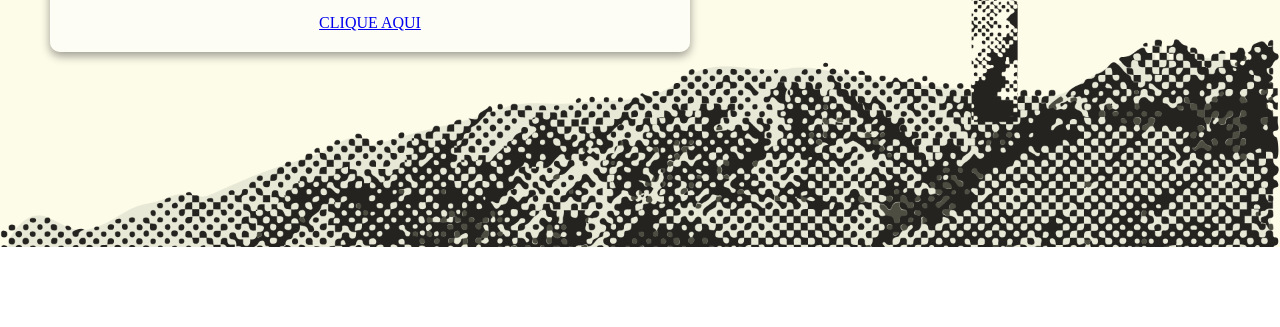
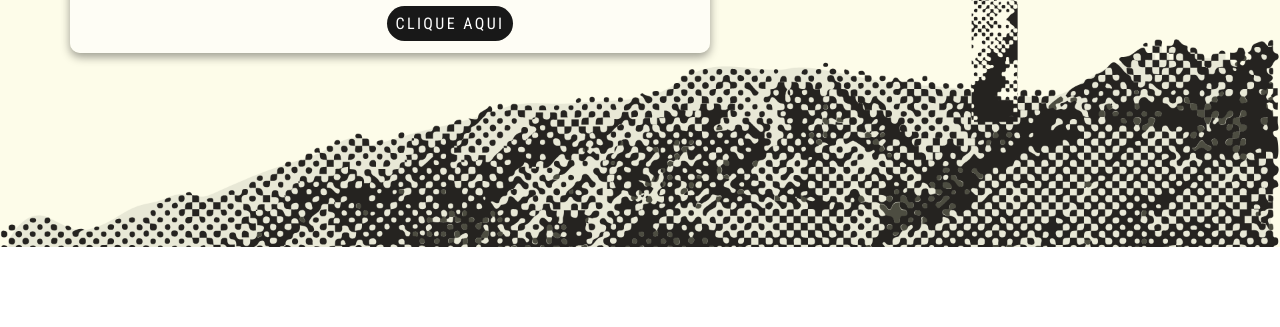
Before and after one commit to StefanyLino/Cartao, a plain HTML site: page index.html in a window 1280 px wide. Shown: the part 473-800 px from the top of the page. Drawn offline with Linux system fonts and the light colour scheme; a web font is replaced by a local one.

Commit message:
Style - CSS

```diff
--- a/style.css
+++ b/style.css
@@ -14,7 +14,7 @@ body {
     justify-content: flex-start;
     align-items: center;
     min-height: 100vh;
-    margin-left: 50px;
+    margin-left: 70px;
 }
 
 .card {
@@ -26,7 +26,6 @@ body {
     max-width: 600px;
     box-shadow: 0 4px 10px rgba(0, 0, 0, 0.384);
 }
-
 
 .message{
     display: flex;
@@ -45,3 +44,30 @@ body {
     color: black;
     font-family: "Roboto Condensed", sans-serif;
 }
+
+
+
+.botao {
+    text-decoration: none;
+    font-family: "Roboto Condensed", sans-serif;
+    padding: .5rem .5rem;
+    border-radius: 10rem;
+    background-color: #181818;
+    color: #ffffff;
+    font-size: 1rem;
+    letter-spacing: .15rem;
+    transition: all .3s;
+    position: relative;
+    overflow: hidden;
+    z-index: 1;
+    margin-left: 120px;
+
+    &:hover {
+      color: #000000;
+      background-color: #ecebcf;
+
+      &:before {
+        width: 100%;
+      }
+    }
+}
```
